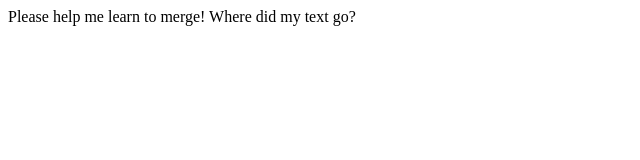
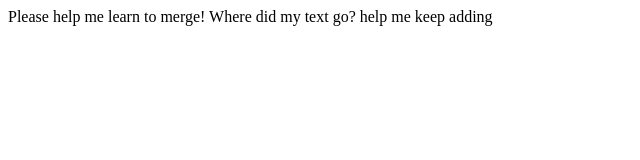
Before and after one commit to Gavinpiy/branching, a plain HTML site: page index.html in a window 1280 px wide. Shown: the whole page, without its empty margins (0-640 px from the left). Drawn offline with Linux system fonts and the light colour scheme.

Commit message:
line 11 html

```diff
--- a/index.html
+++ b/index.html
@@ -8,5 +8,7 @@
 <body>
     Please help me learn to merge!
     Where did my text go?
+    help me keep adding
+
 </body>
 </html>
```
